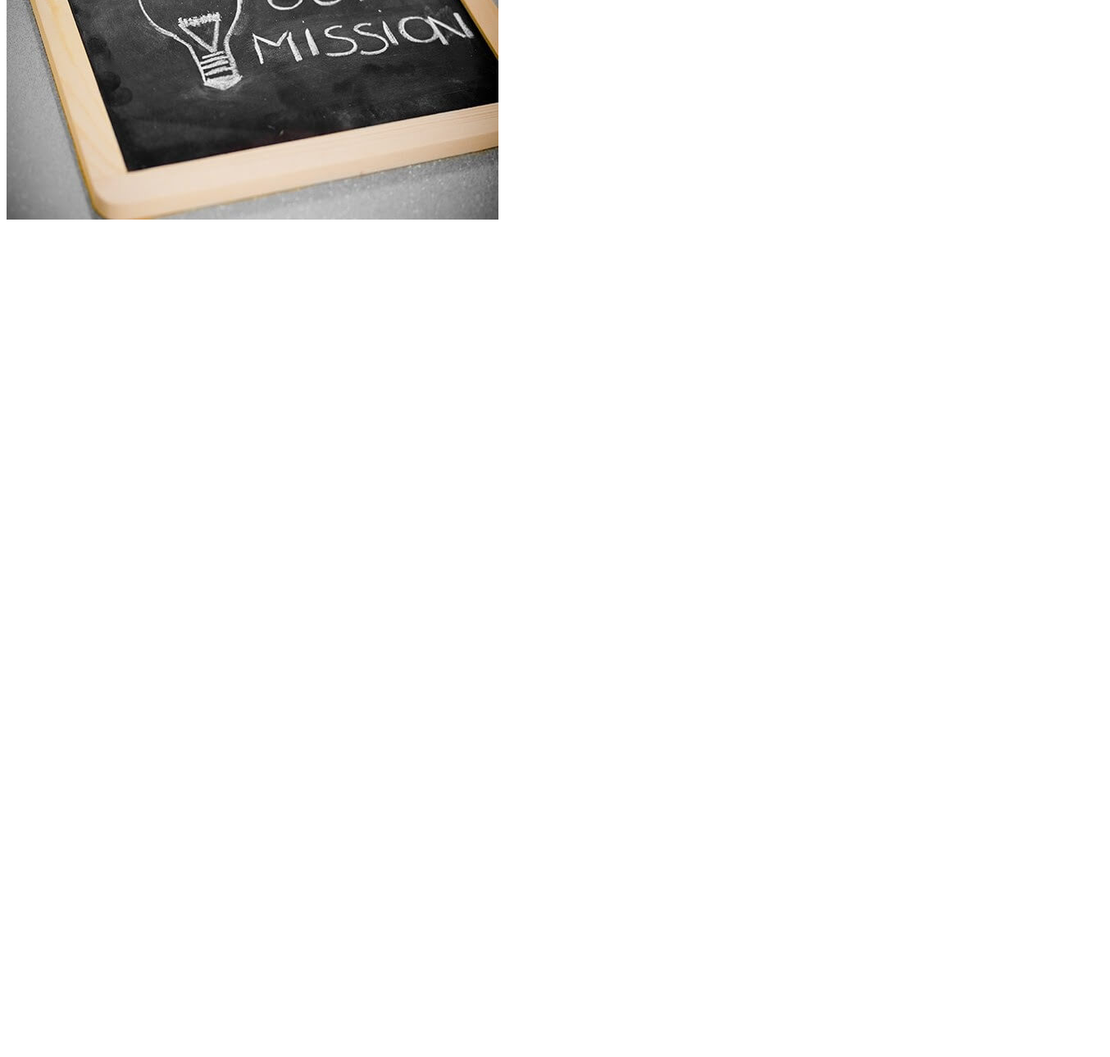
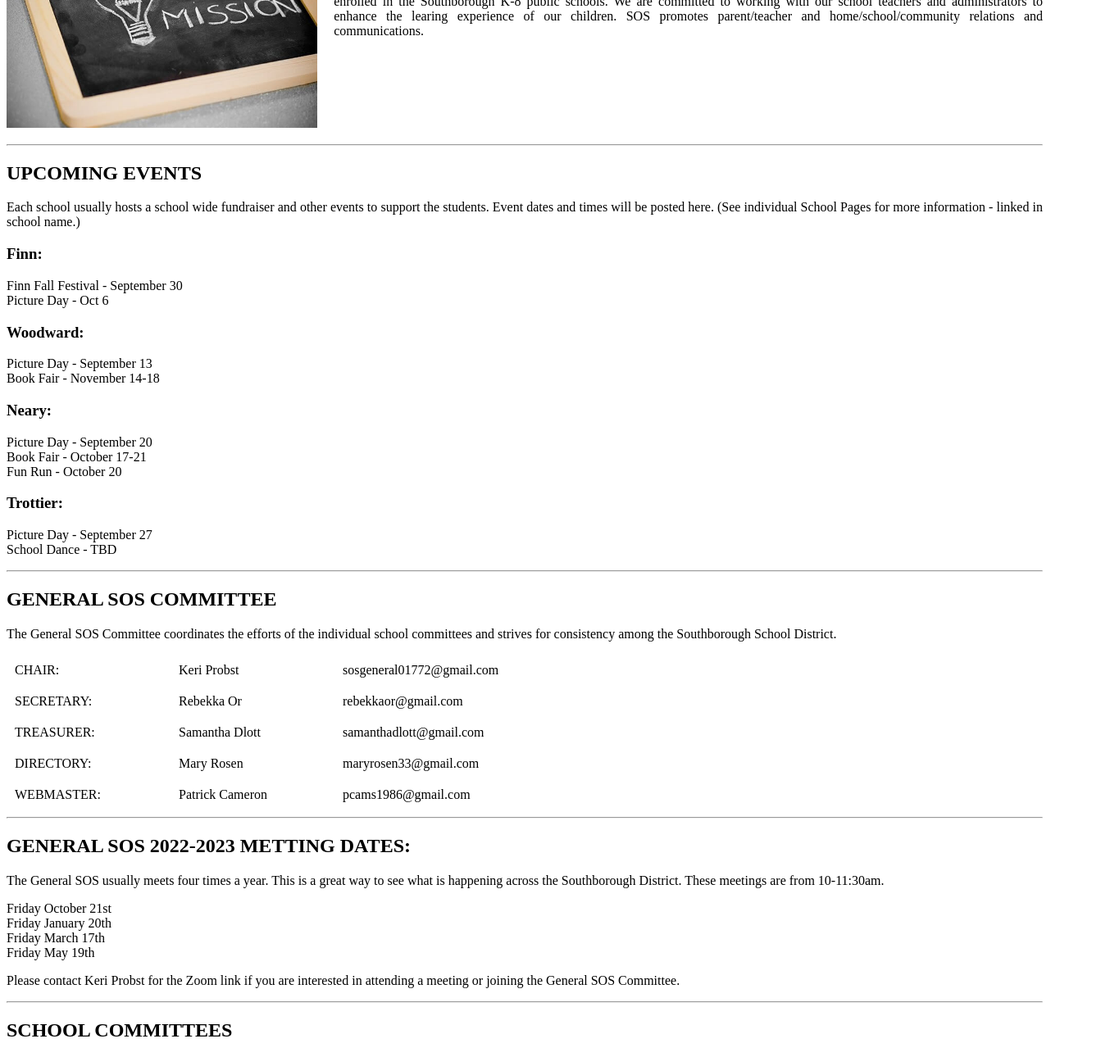
Before and after one commit to pcams86/Southborough-Organization-for-Schools, a plain HTML site: page index.html in a window 1280 px wide. Shown: the part 537-1827 px from the top of the page at 82% size, 1354 px wide, since content can reach past the window. Before the commit the page ends 809 px from the top, so only its background shows below. Drawn offline with Linux system fonts and the light colour scheme.

Commit message:
General Page Content upload
Add most content from the primary page without formatting.

```diff
--- a/index.html
+++ b/index.html
@@ -21,16 +21,104 @@
         </ul>
       </nav>
     </header>
+    <h2>OUR MISSION</h2>
     <div class="image-wrapper">
       <img src="images/our_mission.jpeg" alt="Our mission chalkboard image" />
+      <p>
+        Southborough Organization for Schools (SOS) is a 501 (c)3 Non profitable
+        organization comprised of dedicated parents of children enrolled in the
+        Southborough K-8 public schools. We are committed to working with our
+        school teachers and administrators to enhance the learing experience of
+        our children. SOS promotes parent/teacher and home/school/community
+        relations and communications.
+      </p>
     </div>
+    <hr class="page-break" />
+    <h2>UPCOMING EVENTS</h2>
     <p>
-      Southborough Organization for Schools (SOS) is a 501 (c)3 Non profitable
-      organization comprised of dedicated parents of children enrolled in the
-      Southborough K-8 public schools. We are committed to working with our
-      school teachers and administrators to enhance the learing experience of
-      our children. SOS promotes parent/teacher and home/school/community
-      relations and communications.
+      Each school usually hosts a school wide fundraiser and other events to
+      support the students. Event dates and times will be posted here. (See
+      individual School Pages for more information - linked in school name.)
     </p>
+    <h3>Finn:</h3>
+    <p>
+      Finn Fall Festival - September 30 <br />
+      Picture Day - Oct 6
+    </p>
+    <h3>Woodward:</h3>
+    <p>
+      Picture Day - September 13 <br />
+      Book Fair - November 14-18
+    </p>
+    <h3>Neary:</h3>
+    <p>
+      Picture Day - September 20 <br />
+      Book Fair - October 17-21 <br />
+      Fun Run - October 20
+    </p>
+    <h3>Trottier:</h3>
+    <p>
+      Picture Day - September 27 <br />
+      School Dance - TBD
+    </p>
+    <hr class="page-break" />
+    <h2>GENERAL SOS COMMITTEE</h2>
+    <p>
+      The General SOS Committee coordinates the efforts of the individual school
+      committees and strives for consistency among the Southborough School
+      District.
+    </p>
+    <div class="grid-container">
+      <div class="grid-item">CHAIR:</div>
+      <div class="grid-item">Keri Probst</div>
+      <div class="grid-item">sosgeneral01772@gmail.com</div>
+      <div class="grid-item">SECRETARY:</div>
+      <div class="grid-item">Rebekka Or</div>
+      <div class="grid-item">rebekkaor@gmail.com</div>
+      <div class="grid-item">TREASURER:</div>
+      <div class="grid-item">Samantha Dlott</div>
+      <div class="grid-item">samanthadlott@gmail.com</div>
+      <div class="grid-item">DIRECTORY:</div>
+      <div class="grid-item">Mary Rosen</div>
+      <div class="grid-item">maryrosen33@gmail.com</div>
+      <div class="grid-item">WEBMASTER:</div>
+      <div class="grid-item">Patrick Cameron</div>
+      <div class="grid-item">pcams1986@gmail.com</div>
+    </div>
+    <hr class="page-break" />
+    <h2>GENERAL SOS 2022-2023 METTING DATES:</h2>
+    <p>
+      The General SOS usually meets four times a year. This is a great way to
+      see what is happening across the Southborough District. These meetings are
+      from 10-11:30am.
+    </p>
+    <p>
+      Friday October 21st <br />
+      Friday January 20th <br />
+      Friday March 17th <br />
+      Friday May 19th
+    </p>
+    <p>
+      Please contact Keri Probst for the Zoom link if you are interested in
+      attending a meeting or joining the General SOS Committee.
+    </p>
+    <hr class="page-break" />
+    <h2>SCHOOL COMMITTEES</h2>
+    <div class="image-wrapper">
+      <img
+        src="images/planning_committee_post_it.jpeg"
+        alt="Planning committee post it logo"
+      />
+      <p>
+        Each school in Southborough has it's own SOS committee that plans and
+        organizes fundraising, volunteers, and support for teachers and students
+        of their school.
+      </p>
+    </div>
+    <hr class="page-break" />
+    <div class="image-wrapper">
+      <img src="images/calendar.jpeg" alt="Calendar logo" />
+      <h3>District Calendar</h3>
+    </div>
   </body>
 </html>
--- a/styles.css
+++ b/styles.css
@@ -1,6 +1,11 @@
 .image-container {
-  max-width: 100px;
+  max-width: 100%;
   height: auto;
+}
+
+.image-container img {
+  max-width: 100%;
+  max-height: auto;
 }
 
 ul {
@@ -21,11 +26,11 @@ a {
 }
 
 header {
-  background-color: rgb(92, 14, 11);
+  background-color: rgb(81, 43, 50);
 }
 
 nav {
-  text-align: center;
+  text-align: left;
 }
 
 a:hover {
@@ -33,7 +38,34 @@ a:hover {
 }
 
 .image-wrapper {
-  float: left;
-  width: 20%;
+  display: flex;
+  align-items: center;
+  width: 100%;
+  margin-bottom: 20px;
+}
+
+.image-wrapper img {
+  max-width: 30%;
+  height: auto;
   margin-right: 20px;
+  margin-top: 5px;
 }
+
+p {
+  text-align: justify;
+}
+
+.page-break {
+  page-break-after: always;
+}
+
+.grid-container {
+  max-width: 600px;
+  display: grid;
+  grid-template-columns: repeat(3, minmax(0, 1fr));
+  margin: 0;
+}
+
+.grid-item {
+  padding: 10px;
+}
```
Also changed, not shown: images/calendar.jpeg (added), images/planning_committee_post_it.jpeg (added).
